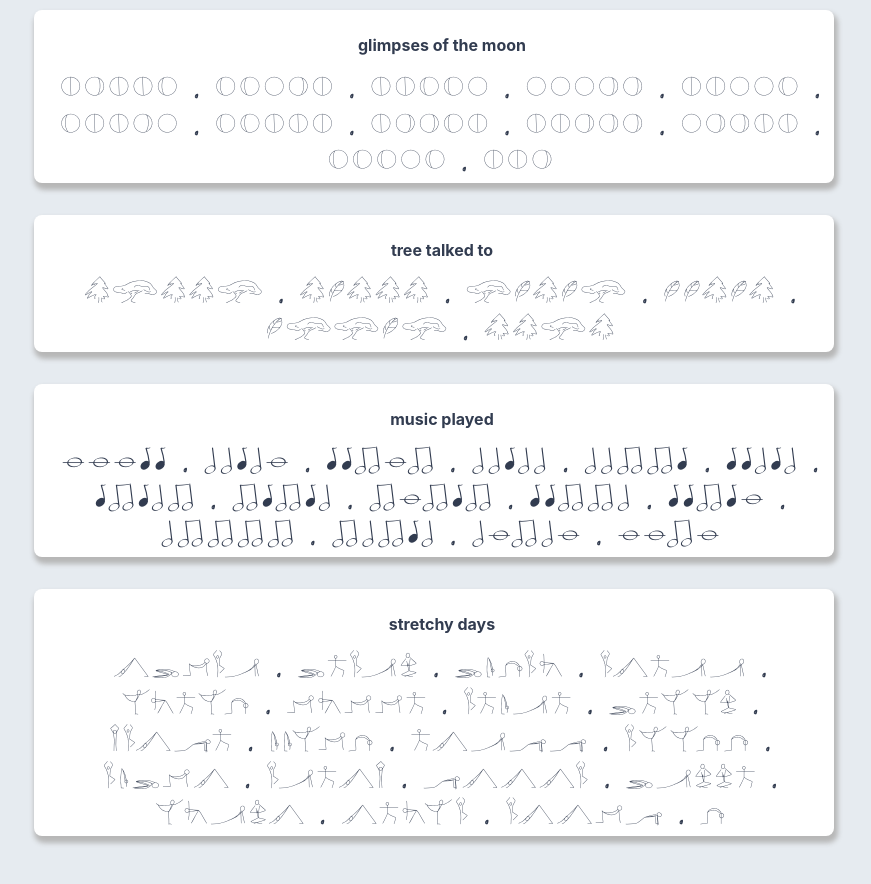
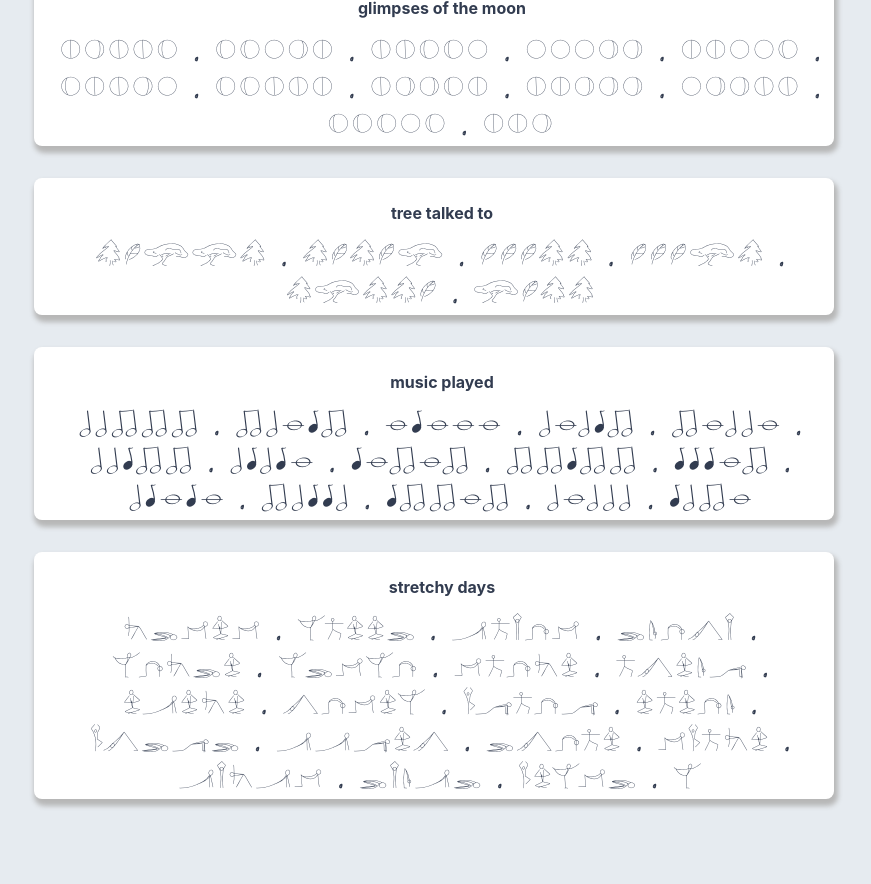
Before and after one commit to fractalkitty/fractalkitty.github.io, a plain HTML site: page tallies/index.html in a window 1280 px wide. Shown: the part 618-1502 px from the top of the page, without its empty margins (206-1077 px from the left). After the commit the page ends 1481 px from the top, so only its background shows below. Drawn offline with Linux system fonts and the light colour scheme.

Commit message:
Auto-update - Wed Jul 23 22:37:40 PDT 2025

```diff
--- a/tallies/index.html
+++ b/tallies/index.html
@@ -23,7 +23,7 @@
     <div class="observations">
       <div class="category">
         <h2>sun rise awareness</h2>
-        <p class="tally" aria-label="161 sun rise awareness">TTTTV . TTTTT . TTTTT . TTTSS . SSSTV . SVSVS . SSSVV . VVTTT . VSVTV . TTTTT . STTVV . SSSVT . TVSVT . TTVST . VSSSV . VSVVS . SVVVS . SSSSS . SSSVV . VVSSV . SVSSV . SSTTT . TTTST . TVSTV . VSSTT . TTVSV . VSSVV . SVVTT . TTSVS . VSVVV . SSVSV . SVSVS . V</p>
+        <p class="tally" aria-label="161 sun rise awareness">TTTTS . TTTTT . TTTTT . TTTSS . VVSTV . SVSSV . VVSSV . VSTTT . VVSTV . TTTTT . VTTVV . VSSST . TVVST . TTVVT . SSSSS . VVVSV . VSVVV . VSVVV . VVSSV . SVVSV . VVVVS . VVTTT . TTTVT . TSVTS . SVVTT . TTSVS . SVSVS . SVSTT . TTSVV . VSSVV . VSSSV . SVSVS . V</p>
       </div>
       <div class="category">
         <h2>glimpses of the moon</h2>
@@ -31,15 +31,15 @@
       </div>
       <div class="category">
         <h2>tree talked to</h2>
-        <p class="tally" aria-label="29 tree talked to">LKLLK . LMLLL . KMLMK . MMLML . MKKMK . LLKL</p>
+        <p class="tally" aria-label="29 tree talked to">LMKKL . LMLMK . MMMLL . MMMKL . LKLLM . KMLL</p>
       </div>
       <div class="category">
         <h2>music played</h2>
-        <p class="tally" aria-label="74 music played">pppqq . ooqop . qqnpn . ooqoo . oonnq . qqoqo . qnqon . nqnqo . npnqn . qqnno . qqnqp . onnnn . nonqo . opnop . ppnp</p>
+        <p class="tally" aria-label="74 music played">oonnn . nopqn . pqppp . opoqn . npoop . ooqnn . oqoqp . qpnpn . nnqnn . qqqpn . oqpqp . noqqo . qnnpn . opooo . qonp</p>
       </div>
       <div class="category">
         <h2>stretchy days</h2>
-        <p class="tally" aria-label="96 stretchy days">ajeck . jgcki . jfdch . cagkk . mhgmd . eheeg . cgfkg . jgmmi . bcalg . ffmed . gakll . cmmdd . cfjea . ckgab . laaac . jkiig . mhkia . aghmc . caael . d</p>
+        <p class="tally" aria-label="96 stretchy days">hjeie . mgiij . kgbde . jfdab . mdhji . mjemd . egdhi . gaifl . ikihi . adeim . clgdl . igidf . cajlj . kklia . jadgi . ecghi . kbhke . jbfkj . cimej . m</p>
       </div>
     </div>
   </main>
```
